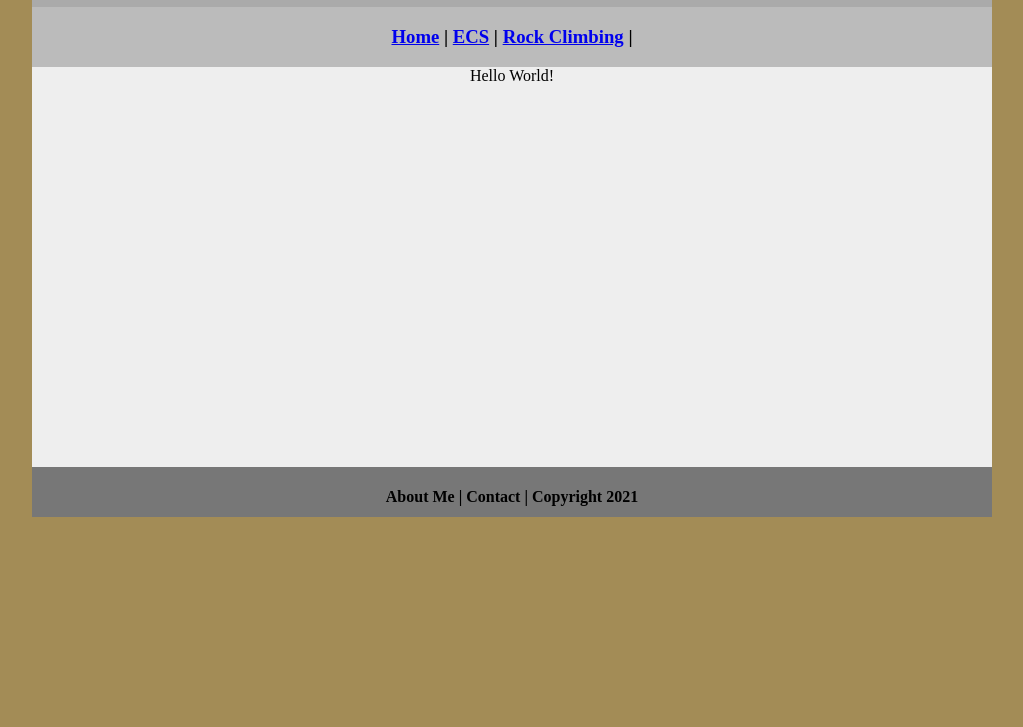
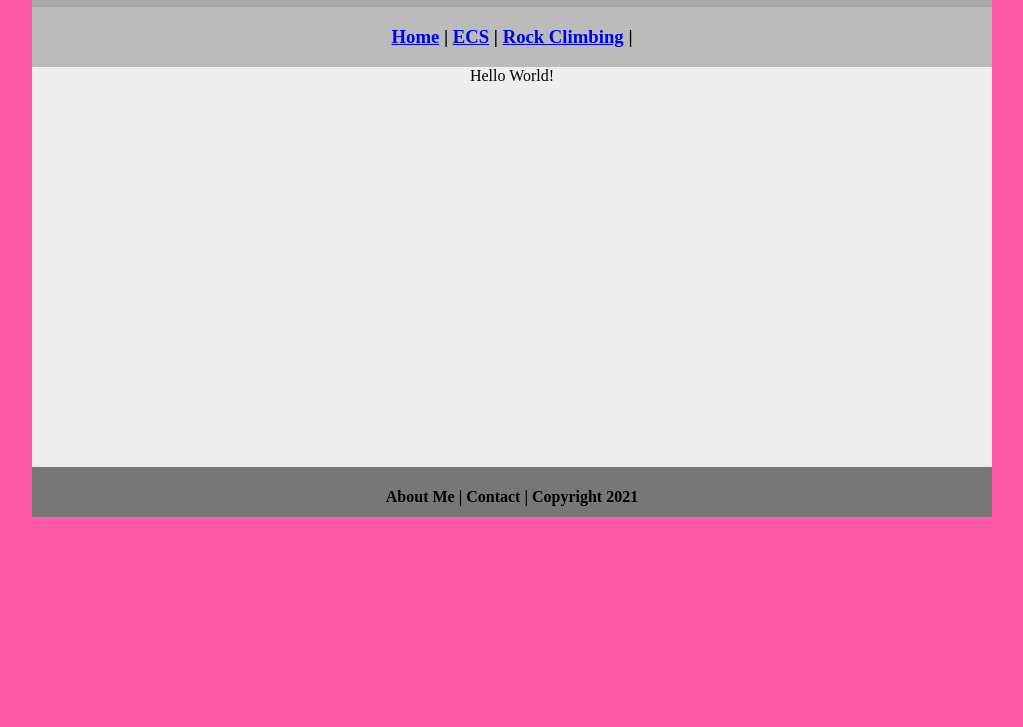
Before and after one commit to draxthedefender/ecsportfolio, a plain HTML site: page index.html in a window 1280 px wide. Shown: the part 73-800 px from the top of the page, without its empty margins (128-1151 px from the left). Drawn offline with Linux system fonts and the light colour scheme.

Commit message:
Update myCSS.css

```diff
--- a/myCSS.css
+++ b/myCSS.css
@@ -4,7 +4,7 @@ body {
 	margin: 0 auto;
 }
 .homePage {
-	background: #A38C56;
+	background:rgb(255, 89, 168);
 }
 .container {
 	width: 960px;
```
